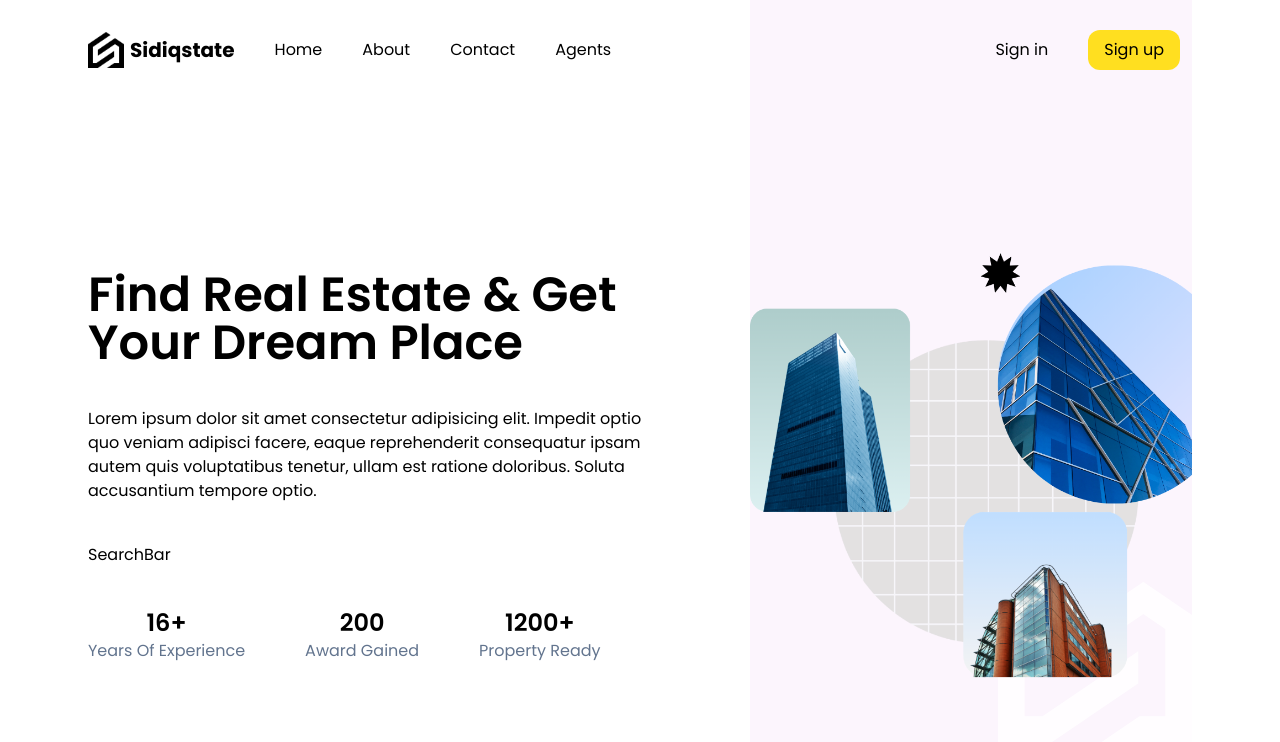
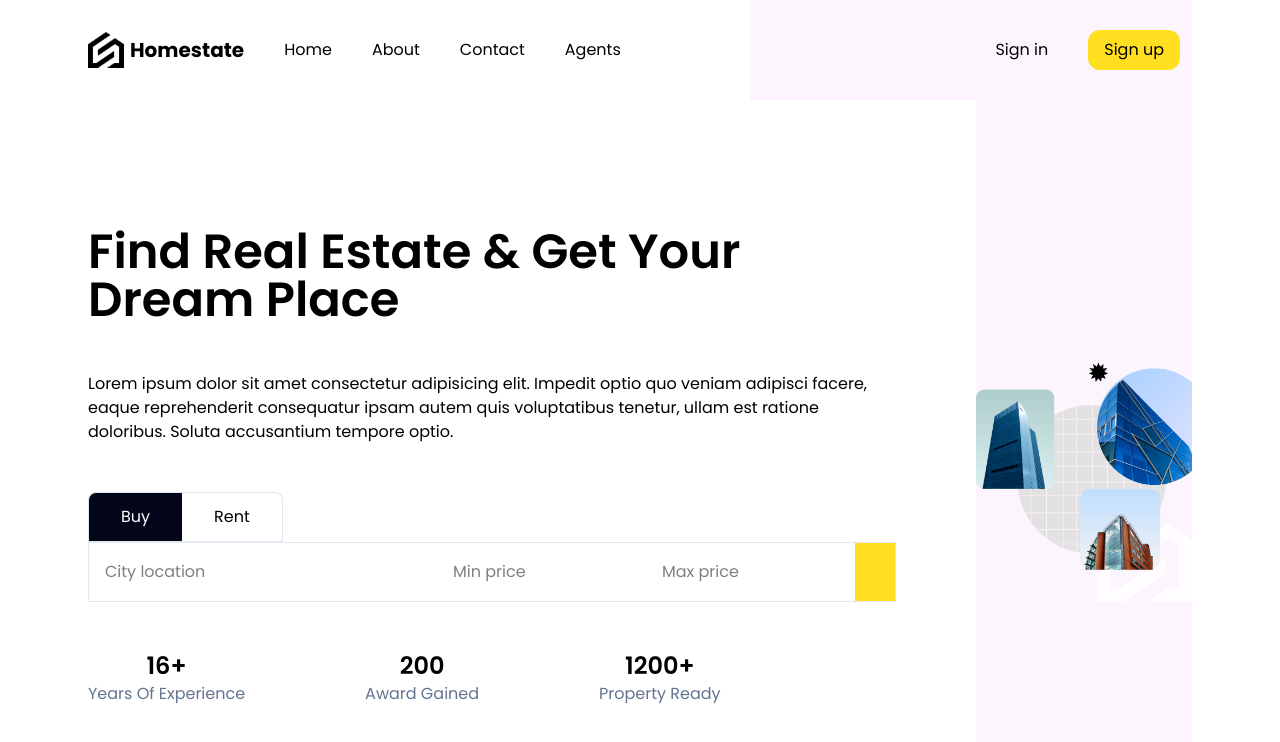
Before and after one commit to siddiqm1/real-estate, a React (Vite) app in the folder client/: page / in a window 1280 px wide. Shown: the top 742 px of the page. Built offline with nearby package versions, Linux system fonts and the light colour scheme.

Commit message:
update ui

```diff
--- a/client/src/components/Navbar.jsx
+++ b/client/src/components/Navbar.jsx
@@ -12,7 +12,7 @@ const Navbar = () => {
         >
           <img src="/logo.png" alt="logo" className="w-9" />
           <span className="text-xl font-bold md:hidden lg:inline">
-            Sidiqstate
+            Homestate
           </span>
         </a>
         <div className="gap-10 items-center hidden md:flex">
--- a/client/src/components/SearchBar.jsx
+++ b/client/src/components/SearchBar.jsx
@@ -1,9 +1,61 @@
-import React from 'react'
+import React, { useState } from "react";
 
 const SearchBar = () => {
+  const types = ["buy", "rent"];
+  const [query, setQuery] = useState({
+    type: "buy",
+    location: "",
+    minPrice: 0,
+    maxPrice: 0,
+  });
+
+  const setSwitchType = (val) => {
+    setQuery((prev) => ({ ...prev, type: val }));
+  };
+
   return (
-    <div>SearchBar</div>
-  )
-}
+    <div className="">
+      <div className="">
+        {types.map((type) => {
+          return (
+            <button
+              key={type}
+              className={`px-8 py-3 border border-slate-200 cursor-pointer capitalize
+                ${type === "buy" ? "rounded-tl-lg border-r-0" : ""}
+                ${type === "rent" ? "rounded-tr-lg border-l-0" : ""}
+                ${query.type === type ? "text-white bg-slate-950" : "bg-white"}
+              `}
+              onClick={() => setSwitchType(type)}
+            >
+              {type}
+            </button>
+          );
+        })}
+      </div>
+      <form className="border border-slate-200 flex justify-between items-center h-15 w-full">
+        <input type="text" name="location" placeholder="City location" className="px-4 h-full" />
+        <input
+          type="number"
+          name="minPrice"
+          placeholder="Min price"
+          min={0}
+          max={100000000}
+          className="px-4 h-full"
+        />
+        <input
+          type="number"
+          name="maxPrice"
+          placeholder="Max price"
+          min={0}
+          max={100000000}
+          className="px-4 h-full"
+        />
+        <button className="bg-yellow-300 px-5 h-full">
+          <img src="/search.png" alt="tombol" className="w-5" />
+        </button>
+      </form>
+    </div>
+  );
+};
 
-export default SearchBar
+export default SearchBar;
--- a/client/src/routes/HomePage.jsx
+++ b/client/src/routes/HomePage.jsx
@@ -5,7 +5,7 @@ const HomePage = () => {
   return (
     <div className="flex h-[100%]">
       <div className="flex-[3]">
-        <div className="h-full flex flex-col justify-center gap-10 pr-20">
+        <div className="h-full flex flex-col justify-center gap-12 pr-20">
           <h1 className="lg:text-3xl xl:text-5xl font-semibold">Find Real Estate & Get Your Dream Place</h1>
           <p className="">
             Lorem ipsum dolor sit amet consectetur adipisicing elit. Impedit
@@ -16,7 +16,7 @@ const HomePage = () => {
 
             <SearchBar />
 
-          <div className="flex gap-15">
+          <div className="flex gap-30">
             <div className="flex flex-col items-center">
                 <h1 className="lg:text-2xl font-semibold">16+</h1>
                 <h3 className="capitalize text-slate-500">years of experience</h3>
```
